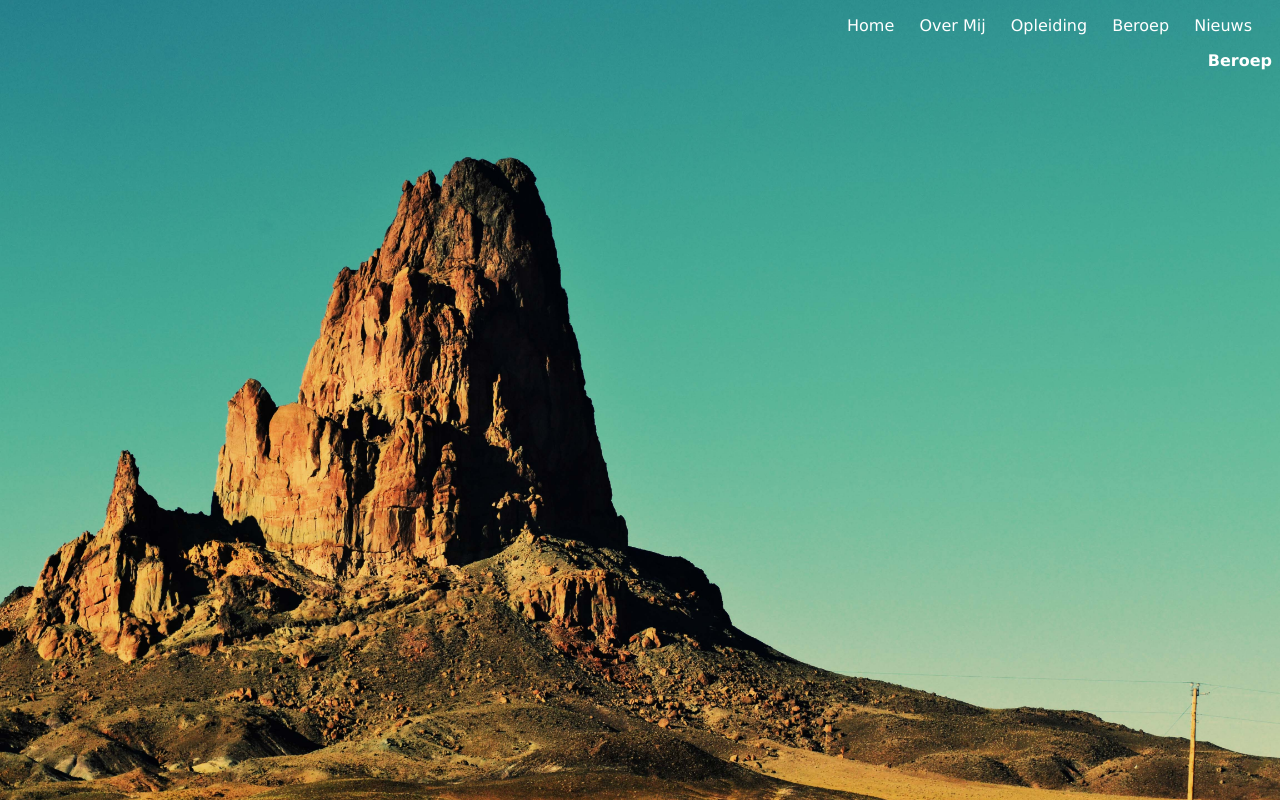
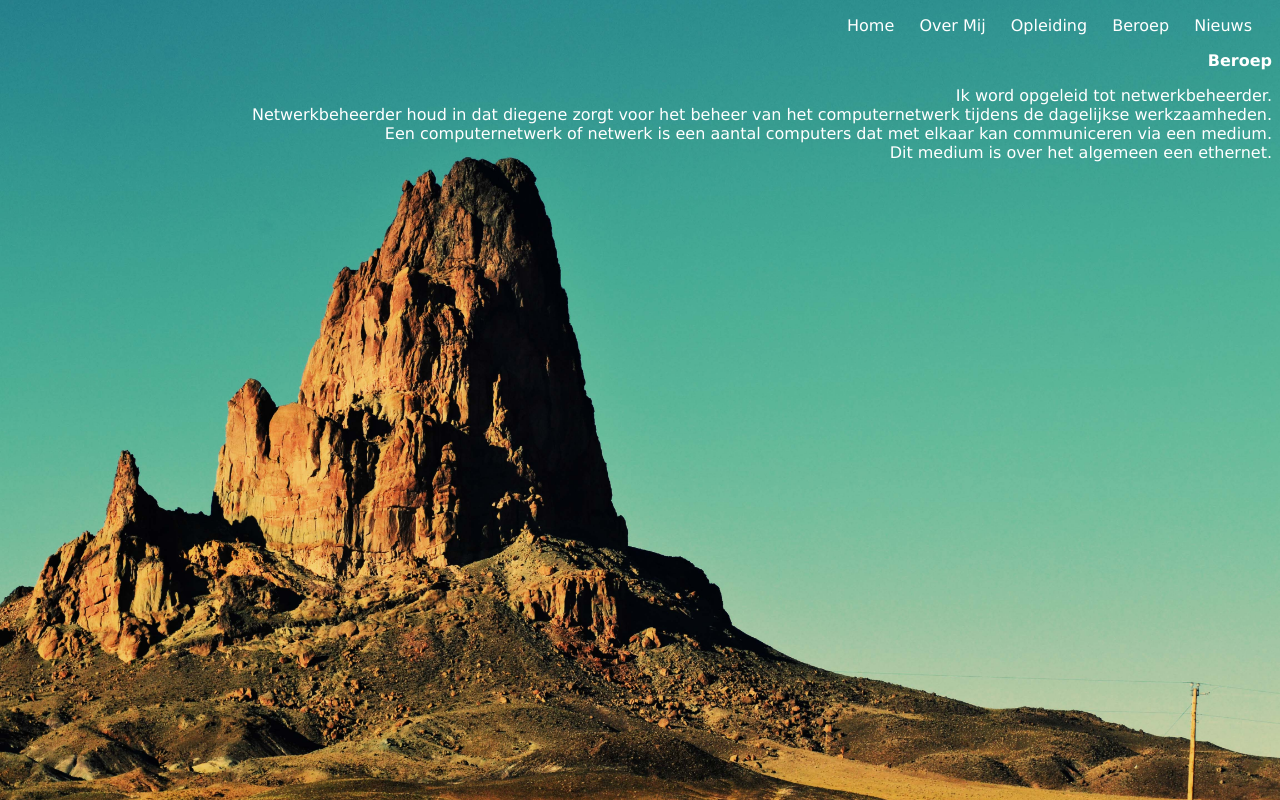
Before and after one commit to nielsheikoop/nielsheikoop.github.io, a plain HTML site: page beroep.html in a window 1280 px wide. Drawn offline with Linux system fonts and the light colour scheme.

Commit message:
daarom niet

```diff
--- a/beroep.html
+++ b/beroep.html
@@ -19,7 +19,9 @@
 
 
 <p><b>Beroep</b></p>
-
-
+Ik word opgeleid tot netwerkbeheerder.<br>
+Netwerkbeheerder houd in dat diegene zorgt voor het beheer van het computernetwerk tijdens de dagelijkse werkzaamheden.<br>
+Een computernetwerk of netwerk is een aantal computers dat met elkaar kan communiceren via een medium.<br>
+Dit medium is over het algemeen een ethernet.<br>
 </body>
 </html>
```
